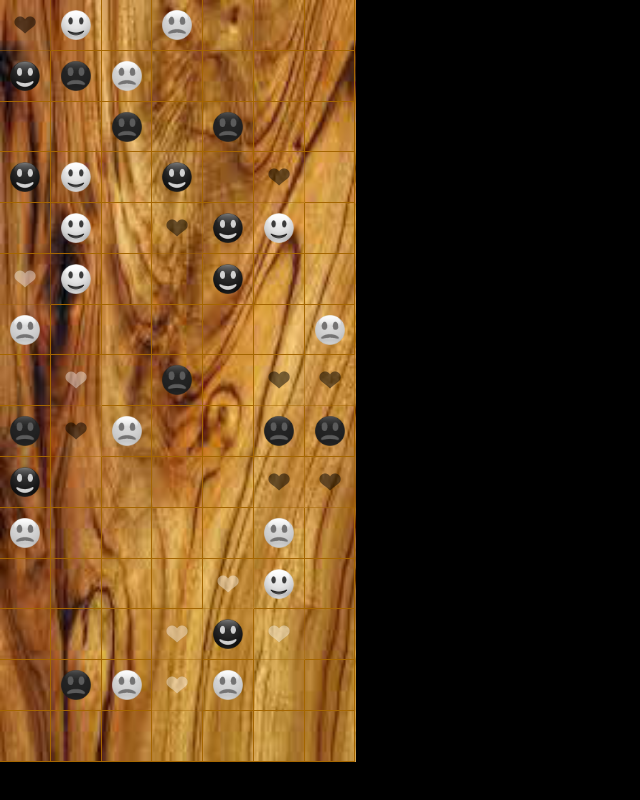
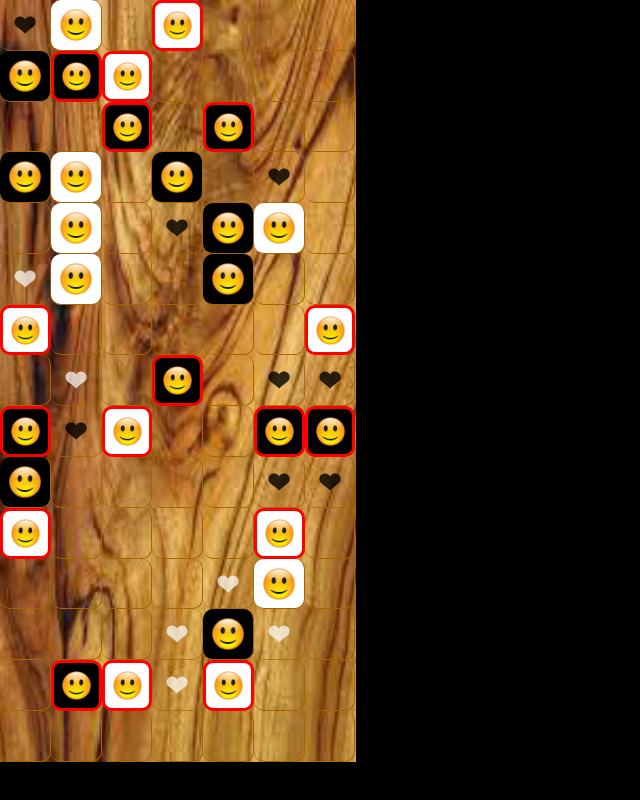
Before and after one commit to Sky-UA/smiles-friendly-party, a plain HTML site: page index.html in a window 1280 px wide. Shown: the whole page, without its empty margins (0-640 px from the left). Drawn offline with Linux system fonts and the light colour scheme.

Commit message:
befor_PWA

```diff
--- a/main.css
+++ b/main.css
@@ -35,10 +35,10 @@ html, body {
     /*background-image: url('images/units/swordman.png');*/
     /*background-size: 60px 60px;*/
     /*background-repeat: no-repeat;*/
-    /* opacity: 0.8; */
+    /* opacity: 0.2; */
     /*opacity: 0.01;*/
-
     position: relative;
+    border-radius: 10px;
 }
 
 .available-cell {
@@ -49,7 +49,7 @@ html, body {
 .mooved-cell {
     /* background-color: gray; */
     /*border: 1px solid green;*/
-    opacity: 0.5;
+    opacity: 0.4;
 }
 /*.dying-cell {*/
 /*    border: 2px solid red;*/
@@ -81,14 +81,14 @@ html, body {
 }
 .ready-to-new-born-white-cell {
     /*border: 1px solid white;*/
-    opacity: 0.4;
+    opacity: 0.7;
     /*background-color: white;*/
     /*background-image: url('images/smile-olive-new.png');*/
     background-image: url('images/white_hearth.png');
 }
 .ready-to-new-born-black-cell {
     /*border: 2px solid black;*/
-    opacity: 0.5;
+    opacity: 0.8;
     /*background-color: black;*/
     /*background-image: url('images/smile-lightgray-new.png');*/
     background-image: url('images/black_hearth.png');
@@ -100,25 +100,27 @@ html, body {
 
 
 .black {
-    /*background-color: black;*/
+    background-color: black;
     /*background-image: url('images/smile-blue.png');*/
     /*background-image: url('images/smile-orange.png');*/
     /*background-image: url('images/smile-gold.png');*/
-    background-image: url('images/smile-black.png');
     /*background-image: url('images/smile-gray.png');*/
     /*background-image: url('images/smile-brown.png');*/
     /*background-image: url('images/smile-olive.png');*/
     /*background-image: url('images/smile-lightgray.png');*/
     background-repeat: no-repeat;
     background-size: 100% 100%;
+    /*background-image: url('images/smile-black.png');*/
+    background-image: url('images/smile.png');
 }
 .white {
-    /*background-color: white;*/
+    background-color: white;
     /*background-image: url('images/smile-yellow.png');*/
-    background-image: url('images/smile-white.png');
     /*background-image: url('images/smile-olive.png');*/
     background-repeat: no-repeat;
     background-size: 100% 100%;
+    /*background-image: url('images/smile-white.png');*/
+    background-image: url('images/smile.png');
 }
 .gray {
     /*background-color: gray;*/
@@ -138,16 +140,17 @@ html, body {
 /*}*/
 
 .dying-white-cell, .dying-black-cell {
-    /* border: 2px solid red; */
+    border: 3px solid red;
     /* background-color: #7f3232; */
     background-repeat: no-repeat;
     background-size: 100% 100%;
+    background-image: url('images/smile.png');
 }
 .dying-white-cell {
-    background-image: url('images/smile-dying-white.png');
+    /*background-image: url('images/smile-dying-white.png');*/
 }
 .dying-black-cell {
-    background-image: url('images/smile-dying-black.png');
+    /*background-image: url('images/smile-dying-black.png');*/
 }
 
 
```
Also changed, not shown: ToDo.txt, images/smile.png (added), img_old/black_hearth.png (added), img_old/smile-black.png (added), img_old/smile-dying-black.png (added), img_old/smile-dying-white.png (added), img_old/smile-lightgray-dying.png (added), img_old/smile-lightgray-new.png (added), img_old/smile-lightgray.png (added), img_old/smile-lightgray_OLD.png (added), img_old/smile-olive-dying.png (added), img_old/smile-olive-new.png (added), img_old/smile-olive.png (added), img_old/smile-white.png (added), 2 more files.
